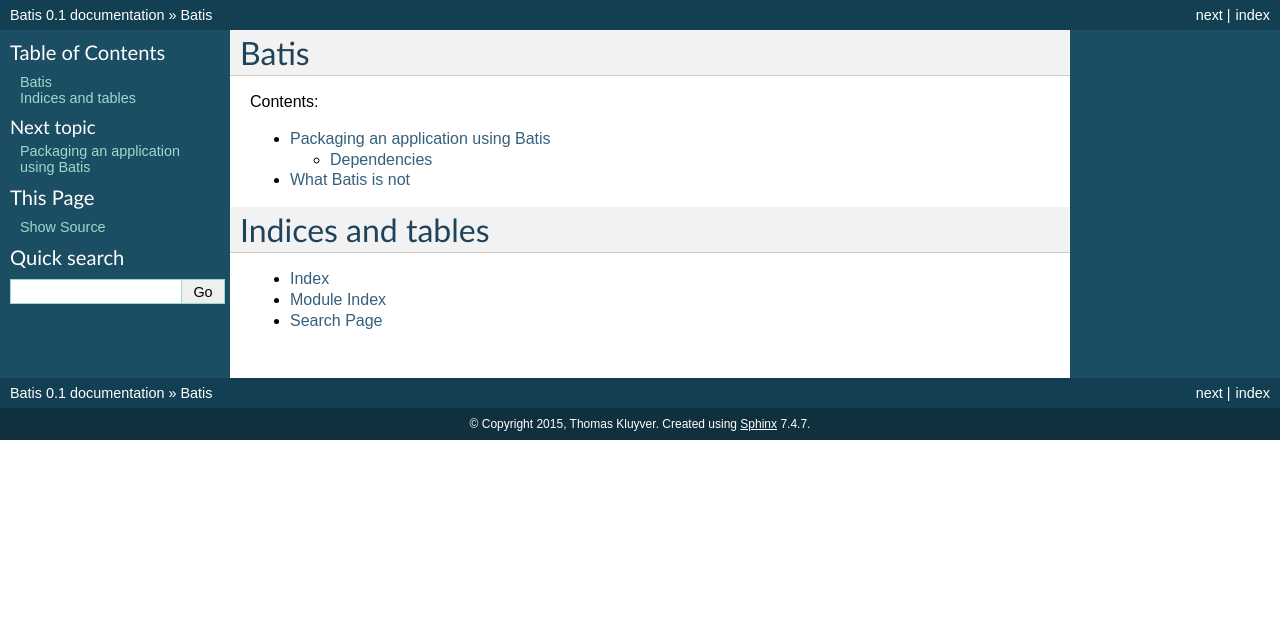
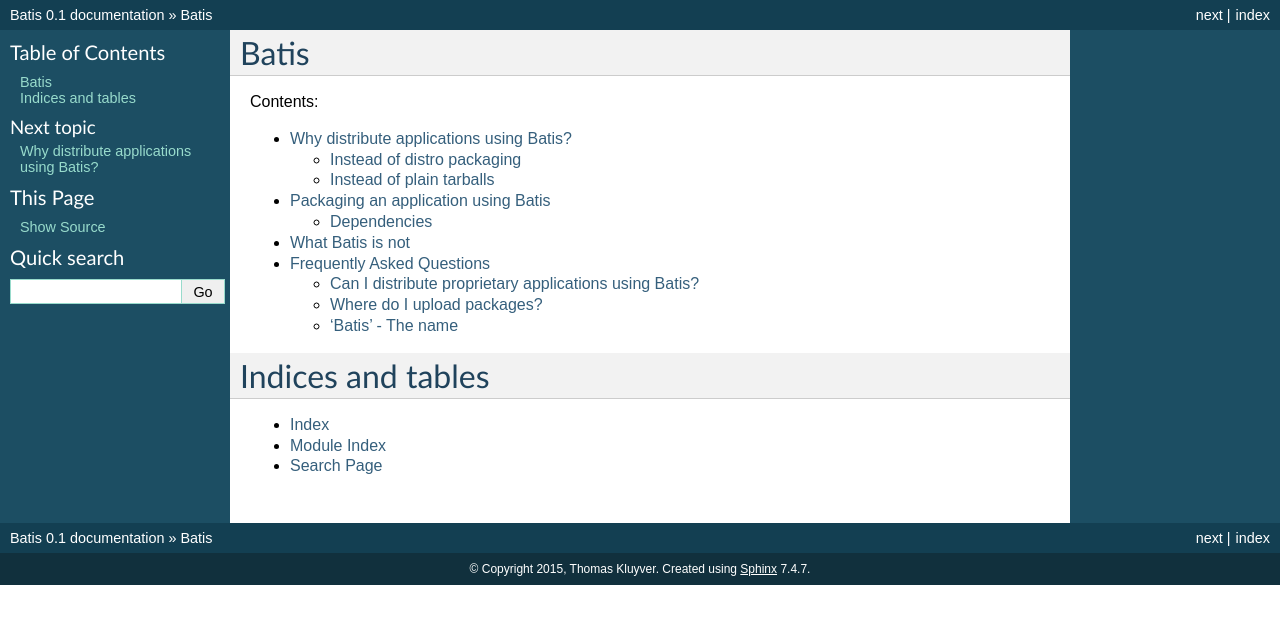
Before and after one commit to batis-installer/batis, a Sphinx documentation site: the page built from doc/index.rst, in a window 1280 px wide. Shown: the top 624 px of the page. Built offline with Sphinx 7.4.7, drawn with Linux system fonts in a browser that asks for light colours; some of the changed lines change nothing that is shown.

Commit message:
Expand docs a bit

```diff
--- /dev/null
+++ b/doc/faq.rst
@@ -0,0 +1,34 @@
+Frequently Asked Questions
+==========================
+
+No-one's actually asked them yet, but here the answers to some questions you
+might have.
+
+Can I distribute proprietary applications using Batis?
+------------------------------------------------------
+
+Yes. There are no restrictions on what type of application you can distribute.
+
+Where do I upload packages?
+---------------------------
+
+Batis is not an app store - users will download the packages directly from your
+website. For open source projects, code hosting services like Github, Bitbucket
+and Sourceforge let you upload files and make them available.
+
+In the future there might be a centralised index of Batis packages.
+
+'Batis' - The name
+------------------
+
+Batis is:
+
+- The Basic Application Tarball Installation Specification
+- A Better Approach To Installing Stuff
+- A genus of salt tolerant `plants <https://en.wikipedia.org/wiki/Batis_%28plant%29>`_
+- A genus of African `birds <https://en.wikipedia.org/wiki/Batis_%28bird%29>`_
+- A female `philosopher <https://en.wikipedia.org/wiki/Batis_of_Lampsacus>`_
+  in Ancient Greece
+- An Achaemenid `military commander <https://en.wikipedia.org/wiki/Batis_%28commander%29>`_
+
+Take your pick!
--- a/doc/index.rst
+++ b/doc/index.rst
@@ -6,8 +6,10 @@
 .. toctree::
    :maxdepth: 2
 
+   whybatis
    packaging
    whatitsnot
+   faq
 
 
 Indices and tables
--- /dev/null
+++ b/doc/whybatis.rst
@@ -0,0 +1,32 @@
+Why distribute applications using Batis?
+========================================
+
+Instead of distro packaging
+---------------------------
+
+Using Batis, when you release your application, users can get it instantly,
+rather than waiting months or years for it to be available in Linux distribution
+repositories.
+
+Batis is distro-agnostic, so you can make one package for all Linux users,
+instead of dealing with several different packaging technologies, or waiting for
+distribution maintainers to take an interest in your package.
+
+*The Linux distribution model is very useful for infrastructure - you don't want
+that changing unexpectedly, and you can probably wait a few months to take
+advantage of the newest features. But it's terrible for rapidly-developed,
+user-facing applications, because it invariably leaves users a version behind
+what the developers have released.*
+
+Instead of plain tarballs
+-------------------------
+
+Batis packages are plain tarballs! If users don't have Batis installed, they
+can unpack the tarball and run ``./install`` from the command line, or run your
+application directly from the unpacked tarball. If they do have Batis, when they
+click on the tarball, they will be prompted to install it.
+
+Batis packages have a ``.app.tar.gz`` file extension. If the system doesn't know
+about this, it just treats it as a regular ``.tar.gz`` tarball.
+
+So you lose nothing by making your tarballs using Batis.
```
